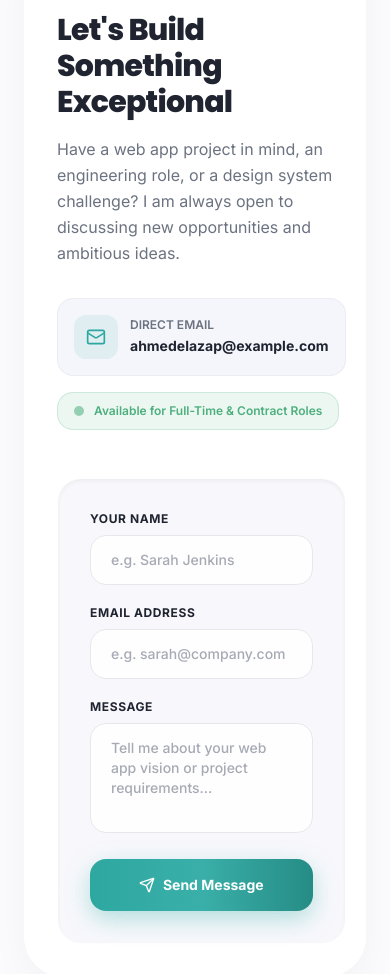
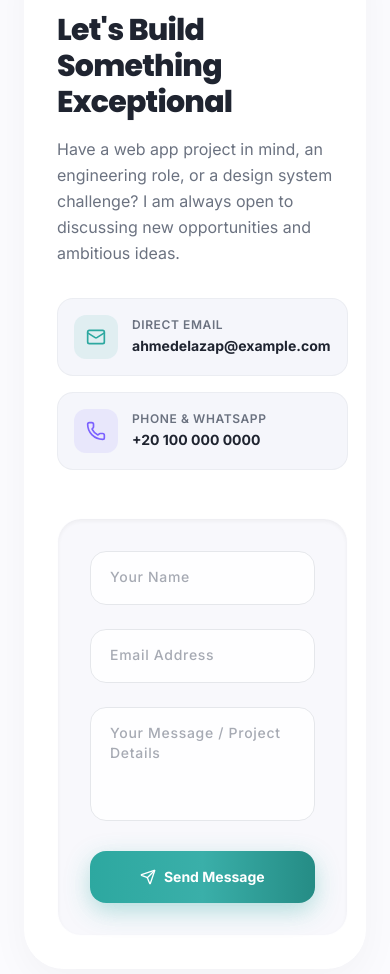
Before and after one commit to azapdev/newPortfolio, a React (Vite) app: page / in a window 390 px wide. Shown: the part 8110-9084 px from the top of the page. Built offline with nearby package versions, Linux system fonts and the light colour scheme.

Commit message:
feat: add phone number to contact info, remove availability badge, and implement modern floating margin labels

```diff
--- a/src/components/Contact.jsx
+++ b/src/components/Contact.jsx
@@ -1,16 +1,16 @@
 import React, { useState } from 'react';
-import { Mail, Send, CheckCircle2, MessageSquare, Sparkles } from 'lucide-react';
+import { Mail, Phone, Send, CheckCircle2, Sparkles } from 'lucide-react';
 
 export default function Contact() {
   const [submitted, setSubmitted] = useState(false);
-  const [formData, setFormData] = useState({ name: '', email: '', message: '' });
+  const [formData, setFormData] = useState({ name: '', email: '', phone: '', message: '' });
 
   const handleSubmit = (e) => {
     e.preventDefault();
     setSubmitted(true);
     setTimeout(() => {
       setSubmitted(false);
-      setFormData({ name: '', email: '', message: '' });
+      setFormData({ name: '', email: '', phone: '', message: '' });
     }, 4000);
   };
 
@@ -22,7 +22,7 @@ export default function Contact() {
         <div className="bg-white/85 backdrop-blur-2xl rounded-[2.5rem] p-8 sm:p-14 lg:p-16 border border-white/90 shadow-[0_12px_40px_rgba(0,0,0,0.04)] grid lg:grid-cols-12 gap-12 items-center">
 
           {/* Left Info Column */}
-          <div className="lg:col-span-5 flex flex-col justify-between">
+          <div className="lg:col-span-5 flex flex-col justify-between h-full">
             <div>
               <div className="inline-flex items-center gap-2 px-3.5 py-1.5 rounded-full bg-accentPrimary/10 text-accentPrimary font-semibold text-xs uppercase tracking-wider mb-4">
                 <Sparkles size={14} />
@@ -36,27 +36,37 @@ export default function Contact() {
               </p>
             </div>
 
-            <div className="space-y-4">
-              <div className="flex items-center gap-3 p-4 rounded-2xl bg-bgAlt/80 border border-borderLight/60">
-                <div className="p-3 rounded-xl bg-accentPrimary/10 text-accentPrimary">
+            {/* Contact Details Cards */}
+            <div className="grid sm:grid-cols-2 lg:grid-cols-1 gap-4">
+              {/* Email Card */}
+              <div className="flex items-center gap-3.5 p-4 rounded-2xl bg-bgAlt/80 border border-borderLight/60 hover:border-accentPrimary/40 transition-colors">
+                <div className="p-3 rounded-xl bg-accentPrimary/10 text-accentPrimary flex items-center justify-center">
                   <Mail size={20} />
                 </div>
                 <div>
-                  <p className="text-xs font-semibold text-textSecondary uppercase">Direct Email</p>
+                  <p className="text-xs font-semibold text-textSecondary uppercase tracking-wider">Direct Email</p>
                   <a href="mailto:ahmedelazap@example.com" className="text-sm font-bold text-textPrimary hover:text-accentPrimary transition-colors">
                     ahmedelazap@example.com
                   </a>
                 </div>
               </div>
 
-              <div className="inline-flex items-center gap-2.5 px-4 py-2.5 bg-success/10 text-success font-semibold rounded-2xl text-xs sm:text-sm border border-success/20">
-                <span className="w-2.5 h-2.5 rounded-full bg-success animate-pulse"></span>
-                <span>Available for Full-Time & Contract Roles</span>
+              {/* Phone Card */}
+              <div className="flex items-center gap-3.5 p-4 rounded-2xl bg-bgAlt/80 border border-borderLight/60 hover:border-accentPrimary/40 transition-colors">
+                <div className="p-3 rounded-xl bg-[#7B61FF]/10 text-[#7B61FF] flex items-center justify-center">
+                  <Phone size={20} />
+                </div>
+                <div>
+                  <p className="text-xs font-semibold text-textSecondary uppercase tracking-wider">Phone & WhatsApp</p>
+                  <a href="tel:+201000000000" className="text-sm font-bold text-textPrimary hover:text-accentPrimary transition-colors">
+                    +20 100 000 0000
+                  </a>
+                </div>
               </div>
             </div>
           </div>
 
-          {/* Right Form Column */}
+          {/* Right Form Column with Floating Margin Label Inputs */}
           <div className="lg:col-span-7 bg-bgAlt/60 backdrop-blur-xl p-8 sm:p-10 rounded-3xl border border-white/80 shadow-inner">
             {submitted ? (
               <div className="py-12 flex flex-col items-center justify-center text-center animate-in fade-in zoom-in duration-300">
@@ -69,53 +79,66 @@ export default function Contact() {
                 </p>
               </div>
             ) : (
-              <form onSubmit={handleSubmit} className="flex flex-col gap-5">
-                <div>
-                  <label htmlFor="contact-name" className="block text-xs font-bold text-textPrimary uppercase tracking-wider mb-2">
-                    Your Name
-                  </label>
+              <form onSubmit={handleSubmit} className="flex flex-col gap-6">
+
+                {/* Modern Floating Label: Name */}
+                <div className="relative">
                   <input
                     id="contact-name"
                     name="name"
                     type="text"
                     required
+                    placeholder=" "
                     value={formData.name}
                     onChange={(e) => setFormData({ ...formData, name: e.target.value })}
-                    placeholder="e.g. Sarah Jenkins"
-                    className="w-full px-5 py-3.5 rounded-2xl border border-borderLight bg-white/90 text-textPrimary placeholder:text-textSecondary/60 focus:outline-none focus:border-accentPrimary focus:ring-2 focus:ring-accentPrimary/20 transition-all font-medium text-sm"
+                    className="peer w-full px-5 pt-6 pb-2 rounded-2xl border border-borderLight bg-white/95 text-textPrimary placeholder-transparent focus:outline-none focus:border-accentPrimary focus:ring-2 focus:ring-accentPrimary/20 transition-all font-medium text-sm"
                   />
+                  <label
+                    htmlFor="contact-name"
+                    className="absolute left-5 top-4 text-xs font-semibold text-textSecondary uppercase tracking-wider transition-all duration-200 pointer-events-none peer-placeholder-shown:top-4 peer-placeholder-shown:text-sm peer-placeholder-shown:text-textSecondary/60 peer-placeholder-shown:normal-case peer-placeholder-shown:font-medium peer-focus:top-1.5 peer-focus:text-[10px] peer-focus:font-bold peer-focus:text-accentPrimary peer-focus:uppercase peer-[:not(:placeholder-shown)]:top-1.5 peer-[:not(:placeholder-shown)]:text-[10px] peer-[:not(:placeholder-shown)]:font-bold peer-[:not(:placeholder-shown)]:text-accentPrimary peer-[:not(:placeholder-shown)]:uppercase"
+                  >
+                    Your Name
+                  </label>
                 </div>
 
-                <div>
-                  <label htmlFor="contact-email" className="block text-xs font-bold text-textPrimary uppercase tracking-wider mb-2">
-                    Email Address
-                  </label>
+                {/* Modern Floating Label: Email */}
+                <div className="relative">
                   <input
                     id="contact-email"
                     name="email"
                     type="email"
                     required
+                    placeholder=" "
                     value={formData.email}
                     onChange={(e) => setFormData({ ...formData, email: e.target.value })}
-                    placeholder="e.g. sarah@company.com"
-                    className="w-full px-5 py-3.5 rounded-2xl border border-borderLight bg-white/90 text-textPrimary placeholder:text-textSecondary/60 focus:outline-none focus:border-accentPrimary focus:ring-2 focus:ring-accentPrimary/20 transition-all font-medium text-sm"
+                    className="peer w-full px-5 pt-6 pb-2 rounded-2xl border border-borderLight bg-white/95 text-textPrimary placeholder-transparent focus:outline-none focus:border-accentPrimary focus:ring-2 focus:ring-accentPrimary/20 transition-all font-medium text-sm"
                   />
+                  <label
+                    htmlFor="contact-email"
+                    className="absolute left-5 top-4 text-xs font-semibold text-textSecondary uppercase tracking-wider transition-all duration-200 pointer-events-none peer-placeholder-shown:top-4 peer-placeholder-shown:text-sm peer-placeholder-shown:text-textSecondary/60 peer-placeholder-shown:normal-case peer-placeholder-shown:font-medium peer-focus:top-1.5 peer-focus:text-[10px] peer-focus:font-bold peer-focus:text-accentPrimary peer-focus:uppercase peer-[:not(:placeholder-shown)]:top-1.5 peer-[:not(:placeholder-shown)]:text-[10px] peer-[:not(:placeholder-shown)]:font-bold peer-[:not(:placeholder-shown)]:text-accentPrimary peer-[:not(:placeholder-shown)]:uppercase"
+                  >
+                    Email Address
+                  </label>
                 </div>
 
-                <div>
-                  <label htmlFor="contact-message" className="block text-xs font-bold text-textPrimary uppercase tracking-wider mb-2">
-                    Message
-                  </label>
+                {/* Modern Floating Label: Message */}
+                <div className="relative">
                   <textarea
                     id="contact-message"
                     name="message"
                     rows="4"
                     required
+                    placeholder=" "
                     value={formData.message}
                     onChange={(e) => setFormData({ ...formData, message: e.target.value })}
-                    placeholder="Tell me about your web app vision or project requirements..."
-                    className="w-full px-5 py-3.5 rounded-2xl border border-borderLight bg-white/90 text-textPrimary placeholder:text-textSecondary/60 focus:outline-none focus:border-accentPrimary focus:ring-2 focus:ring-accentPrimary/20 transition-all font-medium text-sm resize-none"
+                    className="peer w-full px-5 pt-6 pb-2 rounded-2xl border border-borderLight bg-white/95 text-textPrimary placeholder-transparent focus:outline-none focus:border-accentPrimary focus:ring-2 focus:ring-accentPrimary/20 transition-all font-medium text-sm resize-none"
                   ></textarea>
+                  <label
+                    htmlFor="contact-message"
+                    className="absolute left-5 top-4 text-xs font-semibold text-textSecondary uppercase tracking-wider transition-all duration-200 pointer-events-none peer-placeholder-shown:top-4 peer-placeholder-shown:text-sm peer-placeholder-shown:text-textSecondary/60 peer-placeholder-shown:normal-case peer-placeholder-shown:font-medium peer-focus:top-1.5 peer-focus:text-[10px] peer-focus:font-bold peer-focus:text-accentPrimary peer-focus:uppercase peer-[:not(:placeholder-shown)]:top-1.5 peer-[:not(:placeholder-shown)]:text-[10px] peer-[:not(:placeholder-shown)]:font-bold peer-[:not(:placeholder-shown)]:text-accentPrimary peer-[:not(:placeholder-shown)]:uppercase"
+                  >
+                    Your Message / Project Details
+                  </label>
                 </div>
 
                 <button
```
